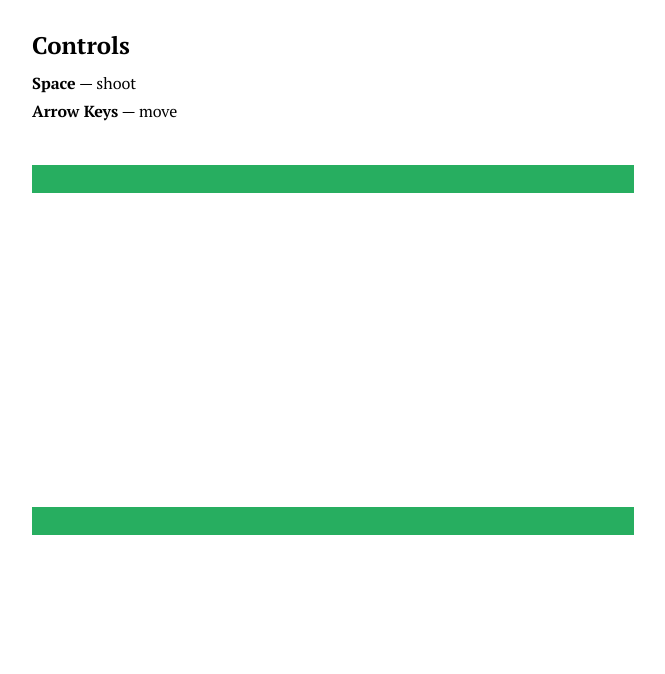
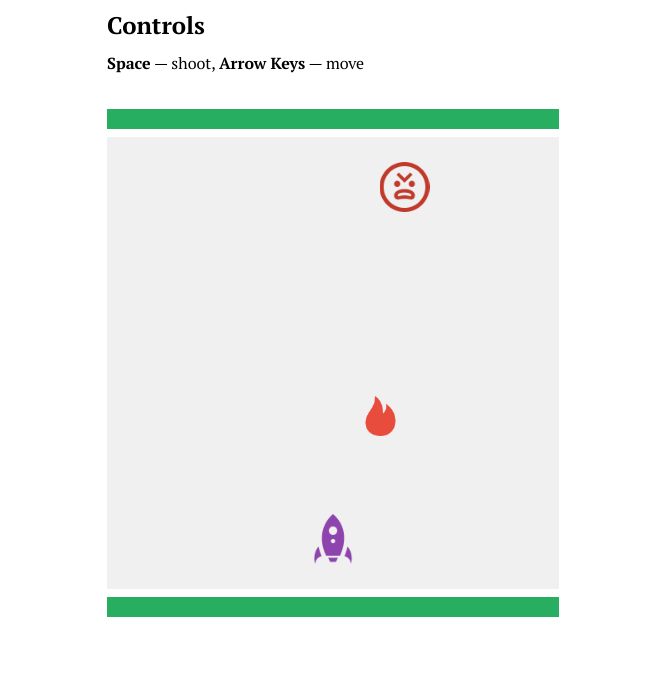
Before and after one commit to gaberomualdo/rocket-shooter-game, a plain HTML site: page index.html in a window 1280 px wide. Shown: the part 126-800 px from the top of the page, without its empty margins (307-972 px from the left). Drawn offline with Linux system fonts and the light colour scheme.

Commit message:
finished RocketShooter

```diff
--- a/index.html
+++ b/index.html
@@ -20,8 +20,8 @@
   div.container {
     text-align: left;
     display: inline-block;
-    width: 650px;
-    padding: 2.5rem 1.5rem;
+    width: 500px;
+    padding: 1.75rem 1.5rem;
     box-sizing: border-box;
   }
   div.container > h1, div.container > p {
@@ -31,17 +31,18 @@
   div.container > h1 {
     font-size: 2.5rem;
   }
-  @media (max-width: 650px) {
+  @media (max-width: 500px) {
     div.container {
       width: 100%;
     }
   }
   div.controls {
-    margin-top: 2rem;
-    margin-bottom: 2.5rem;
+    margin-top: 1.5rem;
+    margin-bottom: 1.5rem;
   }
   div.controls h2 {
     margin-bottom: 0.5rem;
+    font-size: 1.5rem;
   }
   div.controls p {
     line-height: 1.75;
@@ -49,12 +50,21 @@
   body {
     text-align: center;
   }
+  div.game {
+    overflow: auto;
+  }
+  canvas {
+    display: block;
+    float: left;
+  }
   div.game div.health {
-    margin: 0.25rem 0;
+    margin: 0.5rem 0;
     background-color: #dedede;
-    height: 1.75rem;
+    height: 1.25rem;
     display: block;
     width: 100%;
+    float: left;
+    clear: both;
   }
   div.game div.health div {
     background-color: #27ae60;
@@ -62,7 +72,7 @@
     display: block;
     float: left;
     width: 100%;
-    transition: width 0.15s;
+    transition: width 0.25s;
   }
   canvas {
     width: 100%;
@@ -71,21 +81,26 @@
   </style>
 </head>
 <body>
+  <div class="images" style="display: none;">
+    <img src="rocket.png" alt="" class="rocket">
+    <img src="enemy.png" alt="" class="enemy">
+    <img src="rocket_bullets.png" alt="" class="rocket_bullets">
+    <img src="enemy_bullets.png" alt="" class="enemy_bullets">
+  </div>
   <div class="container">
     <h1>RocketShooter</h1>
     <p>Shoot the enemy ship without getting shot yourself!</p>
     <div class="controls">
       <h2>Controls</h2>
-      <p><strong>Space</strong> &mdash; shoot</p>
-      <p><strong>Arrow Keys</strong> &mdash; move</p>
+      <p><strong>Space</strong> &mdash; shoot, <strong>Arrow Keys</strong> &mdash; move</p>
     </div>
     <div class="game">
       <div class="enemy_health_bar health">
         <div class="enemy_health"></div>
       </div>
       <canvas></canvas>
-      <div class="player_health_bar health">
-        <div class="player_health"></div>
+      <div class="rocket_health_bar health">
+        <div class="rocket_health"></div>
       </div>
     </div>
   </div>
--- a/main.js
+++ b/main.js
@@ -0,0 +1,123 @@
+var canvas = document.querySelector("canvas");
+canvas.width = canvas.offsetWidth;
+canvas.height = canvas.offsetWidth;
+
+var ctx = canvas.getContext("2d");
+
+var rocket = {
+  x: (canvas.width / 2) - 25,
+  y: canvas.height - 75,
+  health: 100,
+  xv: 0
+}
+var enemy = {
+  x: 25,
+  y: 25,
+  health: 100,
+  xv: 1.5
+}
+var rocket_bullets = [];
+var enemy_bullets = [];
+
+var rocket_lost = false;
+var enemy_lost = false;
+
+var gameLoop = setInterval(function(){
+  document.querySelector("div.enemy_health").setAttribute("style", "width: " + enemy.health + "%;");
+  document.querySelector("div.rocket_health").setAttribute("style", "width: " + rocket.health + "%;");
+
+  if(enemy.health == 0 && enemy_lost == false){
+    enemy_lost = true;
+    setTimeout(function(){
+      alert("You Win :)");
+      location.reload();
+    },250);
+  }
+  if(rocket.health == 0 && rocket_lost == false){
+    rocket_lost = true;
+    setTimeout(function(){
+      alert("You Lose :(");
+      location.reload();
+    },250);
+  }
+
+  ctx.fillStyle = "#f0f0f0";
+  ctx.fillRect(0, 0, canvas.width, canvas.height);
+
+  ctx.drawImage(document.querySelector("div.images img.enemy"),enemy.x,enemy.y, 50, 50);
+  ctx.drawImage(document.querySelector("div.images img.rocket"),rocket.x,rocket.y, 50, 50);
+
+  rocket_bullets.forEach(function(bullet, bullet_index){
+    if(bullet.show) {
+      ctx.drawImage(document.querySelector("div.images img.rocket_bullets"),bullet.x,bullet.y, 40, 40);
+    }
+
+    var collisionX = ((bullet.x > enemy.x && bullet.x < enemy.x + 50) || (bullet.x + 40 > enemy.x && bullet.x + 40 < enemy.x + 50));
+    var collisionY = ((bullet.y > enemy.y && bullet.y < enemy.y + 50) || (bullet.y + 40 > enemy.y && bullet.y + 40 < enemy.y + 50));
+    if(collisionX && collisionY && bullet.show) {
+      rocket_bullets[bullet_index].show = false;
+      enemy.health -= 5;
+    }
+
+    bullet.y -= 1.5;
+  });
+  enemy_bullets.forEach(function(bullet, bullet_index){
+    if(bullet.show) {
+      ctx.drawImage(document.querySelector("div.images img.enemy_bullets"),bullet.x,bullet.y, 40, 40);
+    }
+
+    var collisionX = ((bullet.x > rocket.x && bullet.x < rocket.x + 50) || (bullet.x + 40 > rocket.x && bullet.x + 40 < rocket.x + 50));
+    var collisionY = ((bullet.y > rocket.y && bullet.y < rocket.y + 50) || (bullet.y + 40 > rocket.y && bullet.y + 40 < rocket.y + 50));
+    if(collisionX && collisionY && bullet.show) {
+      enemy_bullets[bullet_index].show = false;
+      rocket.health -= 5;
+    }
+
+    bullet.y += 1.5;
+  });
+
+  rocket.x += rocket.xv;
+  if(rocket.x > canvas.width - 75) {
+    rocket.x = canvas.width - 75;
+  } else if(rocket.x < 25) {
+    rocket.x = 25;
+  }
+
+  enemy.x += enemy.xv;
+  if(enemy.x > canvas.width - 75 || enemy.x < 25) {
+    enemy.xv = -enemy.xv;
+  }
+}, 1);
+var enemyBulletLoop = setInterval(function(){
+  enemy_bullets.push({
+    x: enemy.x + 5,
+    y: enemy.y,
+    show: true
+  });
+},625);
+document.onkeydown = function(e){
+  switch (e.keyCode) {
+    case 37:
+      rocket.xv = -2;
+      break;
+    case 39:
+      rocket.xv = 2;
+      break;
+    case 32:
+      rocket_bullets.push({
+        x: rocket.x + 5,
+        y: rocket.y,
+        show: true
+      })
+      break;
+    default:
+      console.log("Useless Key Down");
+  }
+}
+document.onkeyup = function(e){
+  if(e.keyCode == 37 || e.keyCode == 39){
+    rocket.xv = 0;
+  }else{
+    console.log("Useless Key Up");
+  }
+}
```
Also changed, not shown: enemy_bullets.png (added), rocket_bullets.png (added), 1 other file.
